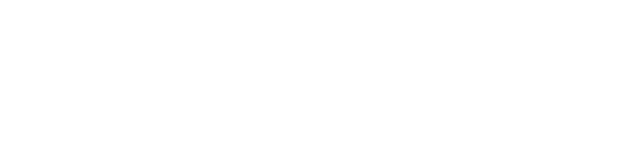
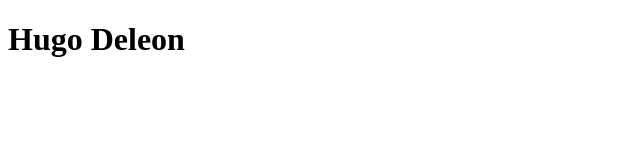
Before and after one commit to hugodele/usando-git-e-github2, a plain HTML site: page index.html in a window 1280 px wide. Shown: the whole page, without its empty margins (0-640 px from the left). Drawn offline with Linux system fonts and the light colour scheme.

Commit message:
Add nome

```diff
--- a/index.html
+++ b/index.html
@@ -6,6 +6,7 @@
     <title>Document</title>
 </head>
 <body>
+    <h1>Hugo Deleon</h1>
+</body>
 
-</body>
 </html>
```
